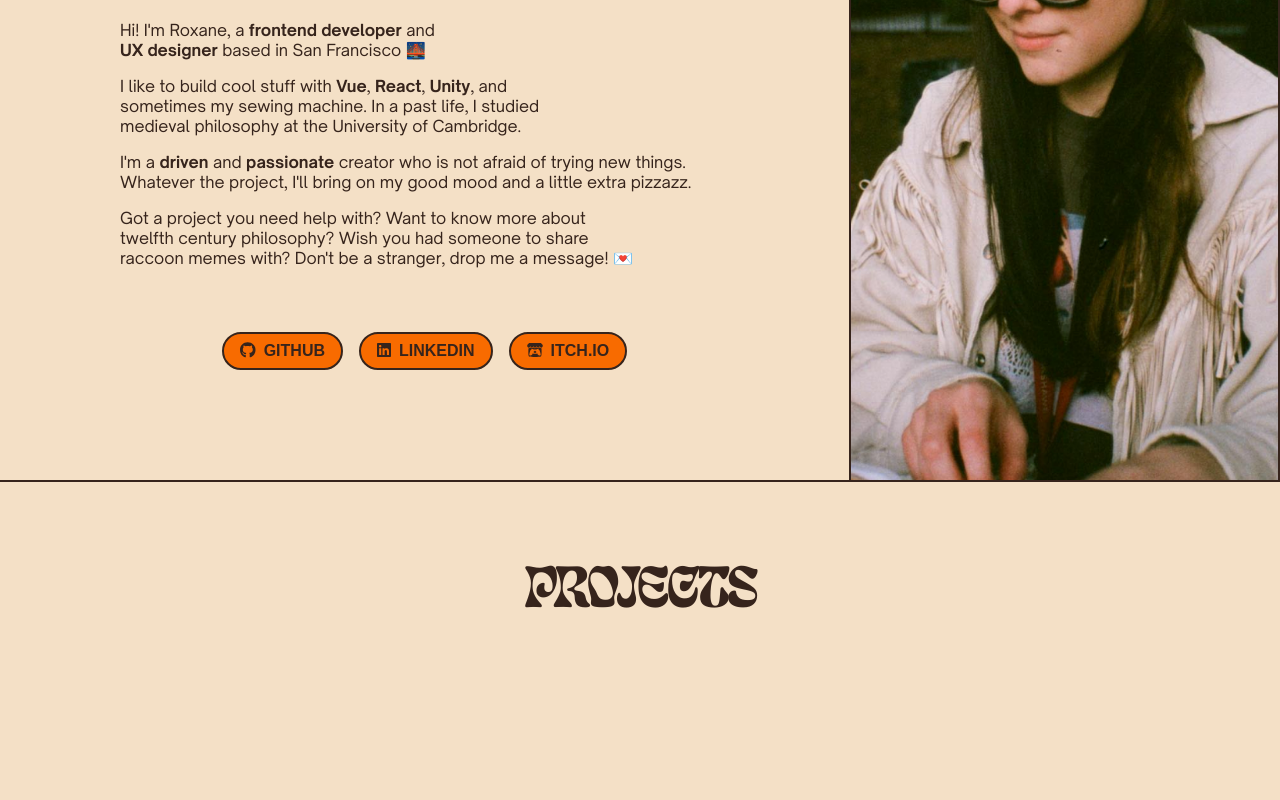
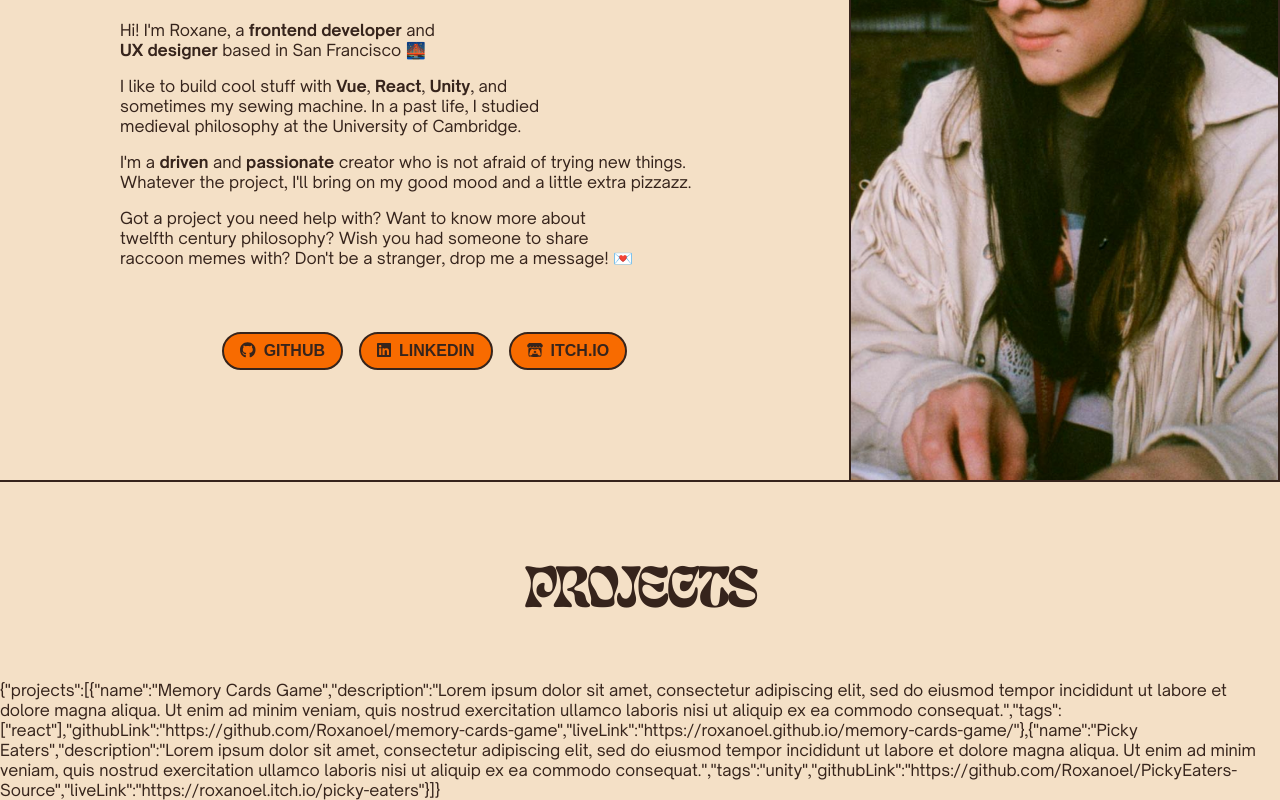
Before and after one commit to Roxanoel/roxanoel.github.io, a React (Create React App) app: page / in a window 1280 px wide. Shown: the part 320-1120 px from the top of the page. Before the commit the page ends 1000 px from the top, so only its background shows below. Built offline with nearby package versions, Linux system fonts and the light colour scheme.

Commit message:
displaying raw project data in projects section

```diff
--- a/src/sections/ProjectsSection.js
+++ b/src/sections/ProjectsSection.js
@@ -1,4 +1,6 @@
 function ProjectsSection() {
+    let projects = require("../assets/data/projects.json")
+
     return <div id="projects-section">
         <div className="projects-section-title">
             <h2 className="section-header">
@@ -10,6 +12,7 @@ function ProjectsSection() {
         </div>
         <div className="projects-list-container">
             {/* Put project cards here; make component + list rendering*/}
+            {JSON.stringify(projects)}
         </div>
     </div>
 }
```
